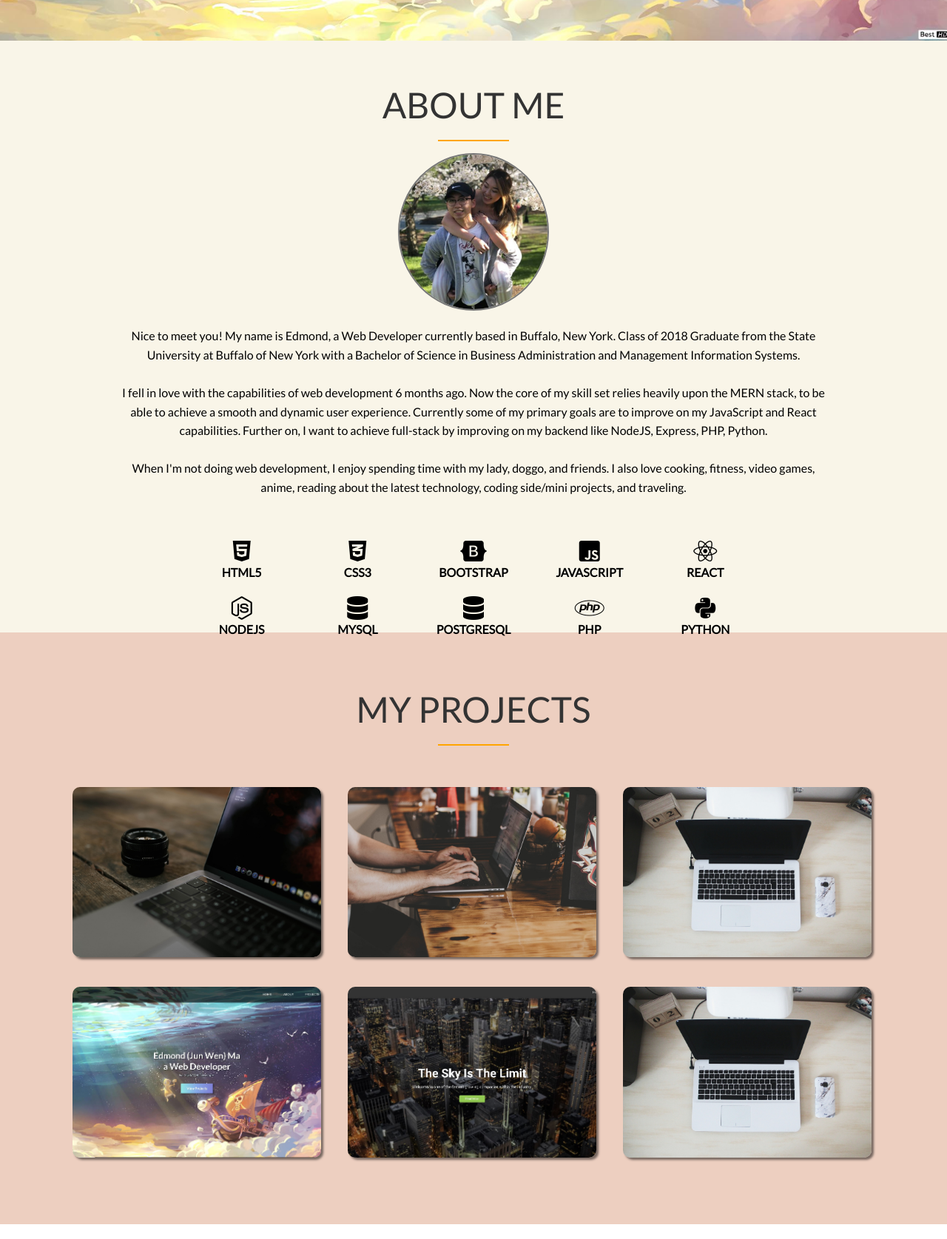
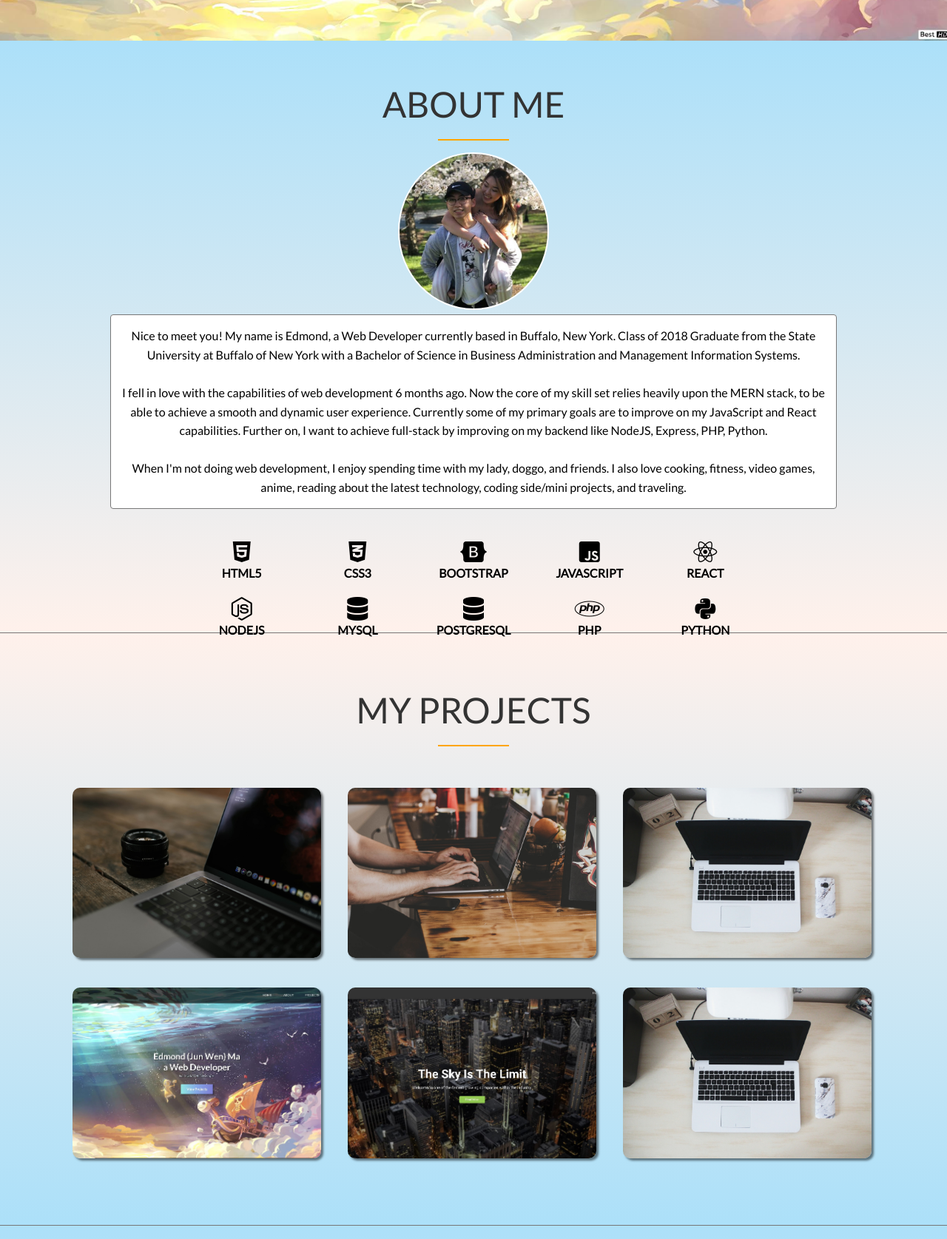
Before and after one commit to edjunma/ejm-portfolio, a website: page dist/index.html in a window 1280 px wide. Shown: the part 745-2420 px from the top of the page at 74% size. Drawn offline with Linux system fonts and the light colour scheme; some packages are replaced by stand-ins of ours; a script that the page names is missing.

Commit message:
Add files via upload

```diff
--- a/scss/_config.scss
+++ b/scss/_config.scss
@@ -1,6 +1,6 @@
 // Variables
 $website-width: 1280px;
-$main-color: #ff9671;
+$main-color: #fea081;
 $light-color: #f4f4f4;
 $dark-color: #333;
 $medium-color: #ccc;
--- a/scss/main.scss
+++ b/scss/main.scss
@@ -129,7 +129,12 @@ img {
 			font-size: 20px;
 			text-shadow: 3px 3px 3px rgba(0, 0, 0, 0.5);
 			padding-top: 5px;
-			color: white;
+			color: lightcyan;
+		}
+
+		p:hover {
+			color: $main-color;
+			transition: color 0.5s;
 		}
 
 		.home-btn {
@@ -206,7 +211,9 @@ section p {
 
 // About Section
 #about {
-	background: #f9f5e8;
+	// New York Gradient - webgradients
+	background-image: linear-gradient(to top, #fff1eb 0%, #ace0f9 100%);
+	border-bottom: 1px solid #777;
 
 	.about-container {
 		display: flex;
@@ -219,7 +226,9 @@ section p {
 
 	.about-info {
 		padding: 15px;
-		background-color: #f9f5e8;
+		background-color: #fff;
+		border: 1px solid #777;
+		border-radius: 4px;
 		font-family: Lato;
 		font-size: 16px;
 		font-weight: 400;
@@ -230,7 +239,7 @@ section p {
 		width: 200px;
 		height: auto;
 		border-radius: 50%;
-		border: 2px solid #777;
+		border: 2px solid #fff;
 	}
 
 	.skills-container {
@@ -279,7 +288,8 @@ section p {
 
 // Project Section
 #projects {
-	background: #edcfc0;
+	background-image: linear-gradient(to bottom, #fff1eb 0%, #ace0f9 100%);
+	border-bottom: 1px solid #777;
 	min-height: 100vh;
 
 	.project-container {
@@ -365,6 +375,7 @@ section p {
 
 // Contact Section
 #contact-me {
+	background-image: linear-gradient(to top, #fff1eb 0%, #ace0f9 100%);
 	.contact-container {
 		display: flex;
 		flex-direction: column;
```
Also changed, not shown: dist/css/main.css.
